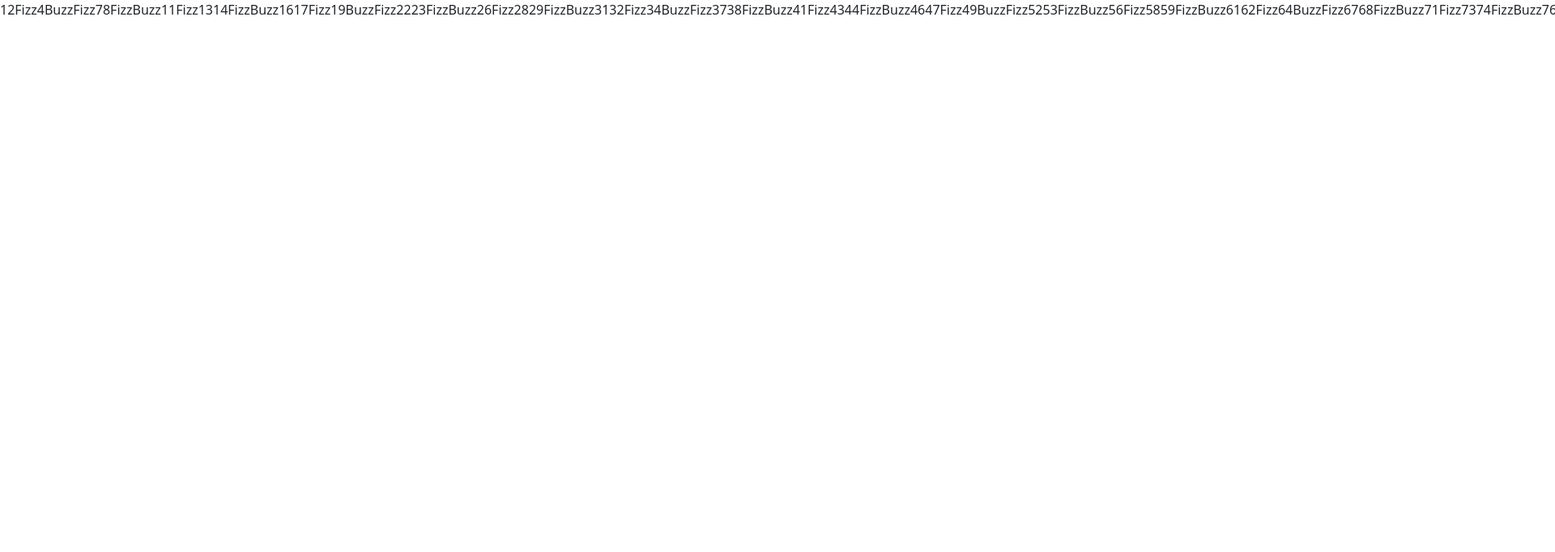
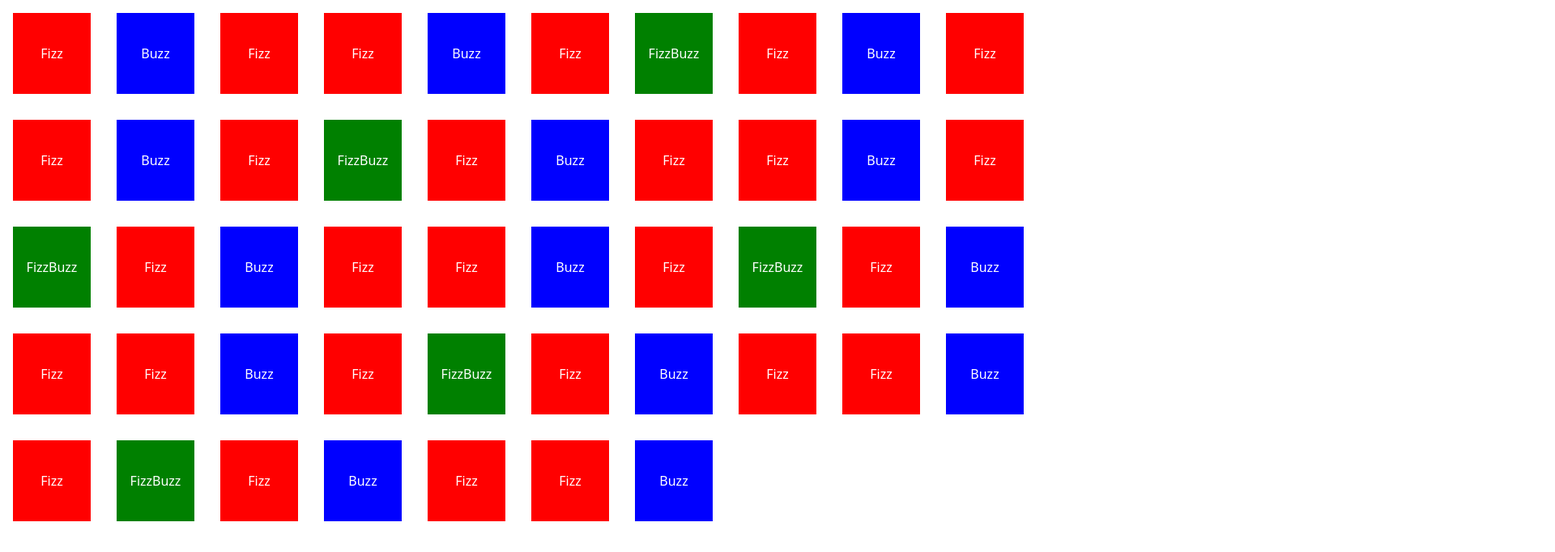
Before and after one commit to GiadaGallitto/js-fizzbuzz, a plain HTML site: page index.html in a window 1280 px wide. Shown: the top 682 px of the page at 81% size, 1920 px wide, since content can reach past the window. Drawn offline with nearby package versions, Linux system fonts and the light colour scheme.

Commit message:
Add div elements and custom colors of div

```diff
--- a/css/style.css
+++ b/css/style.css
@@ -6,7 +6,21 @@ div#container{
 div.box{
     width: calc((100% / 10) - 2rem);
     height: 100px;
-    background-color: blue;
     color: white;
     margin: 1rem;
+    display: flex;
+    justify-content: center;
+    align-items: center;
 }
+
+.red-fizz{
+    background-color: red;
+}
+
+.blue-buzz{
+    background-color: blue;
+}
+
+.green-fb{
+    background-color: green;
+}
--- a/js/script.js
+++ b/js/script.js
@@ -9,19 +9,25 @@ const containerElement = document.getElementById("container");
 for (let index = 1; index <= 100; index++ ) {
     let element = index;
 
+    const divElement = document.createElement("div");
 
     if(index % 15 === 0){
         element = fizzBuzzElement;
-        const divElement = document.createElement("div");
+        divElement.classList.add("box", "green-fb");
         divElement.append(fizzBuzzElement);
+
     } else if(index % 5 === 0){
         element = buzzElement;
+        divElement.classList.add("box", "blue-buzz");
+        divElement.append(buzzElement);
 
     } else if(index % 3 === 0){
         element = fizzElement;
+        divElement.classList.add("box", "red-fizz");
+        divElement.append(fizzElement);
     }
 
-    containerElement.append(element);
+    containerElement.append(divElement);
 
-    console.log(element)
+    console.log(element);
 }
```
